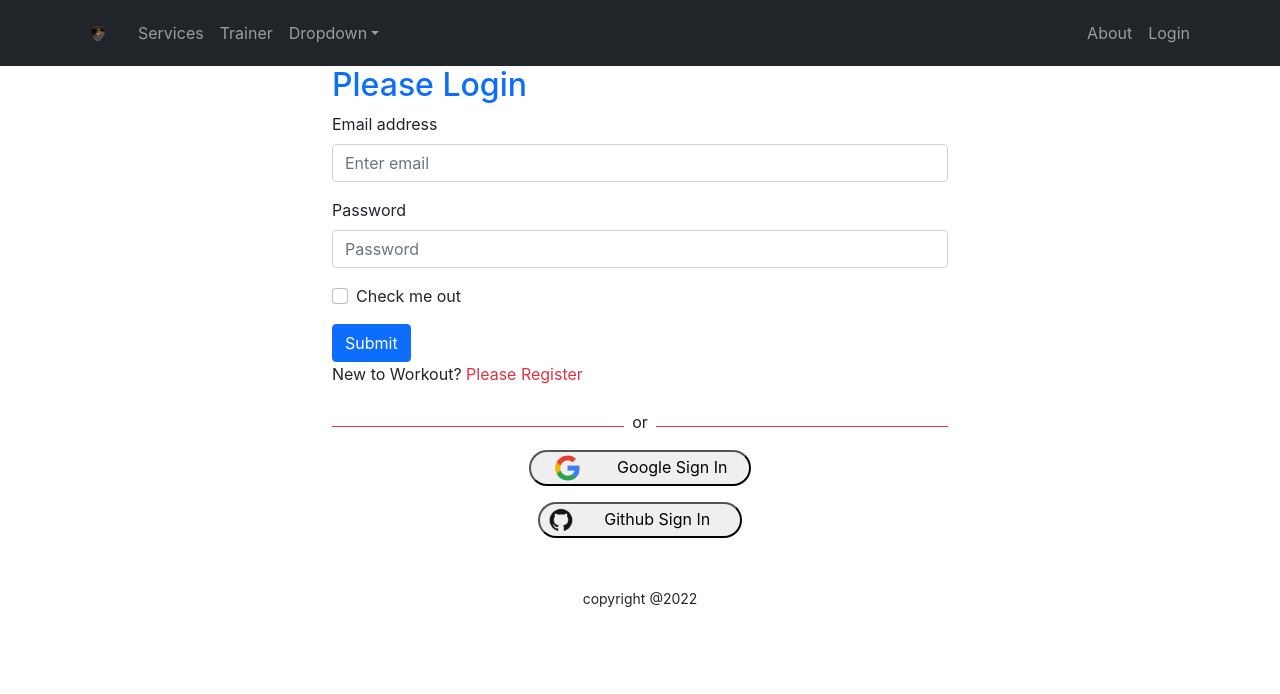
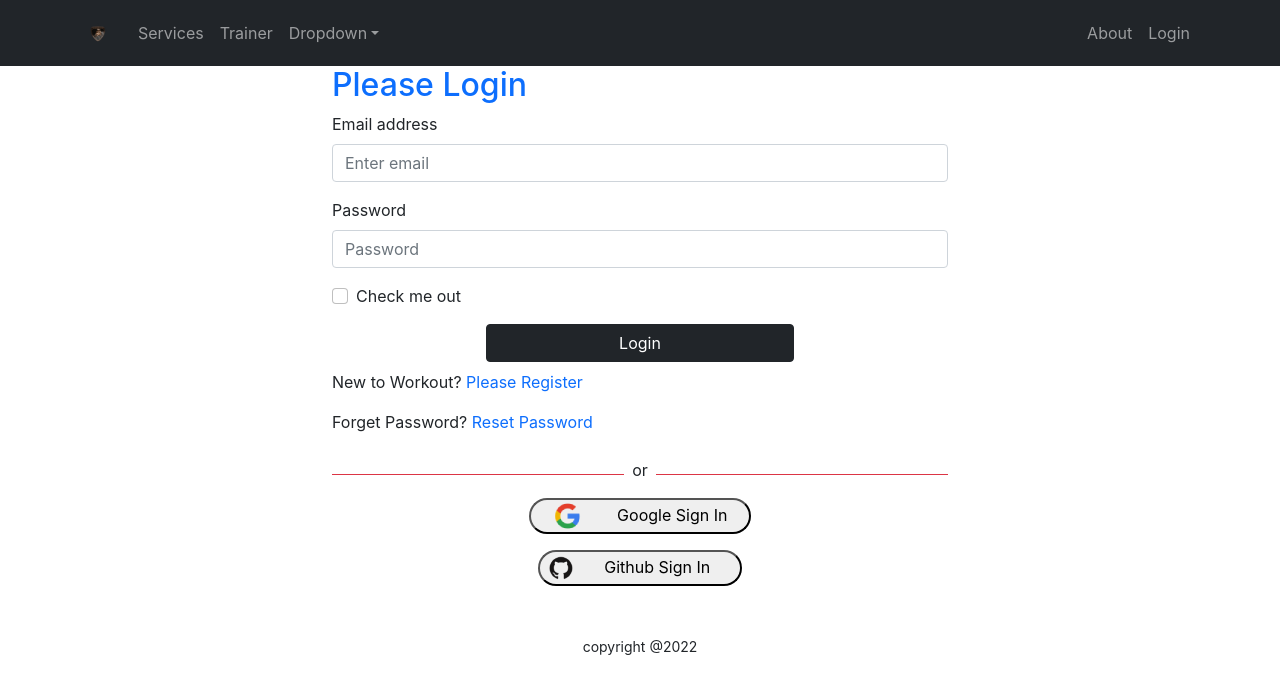
Before and after one commit to sakibhossan/gym-trainer-issue, a React (Create React App) app: page /login in a window 1280 px wide. Shown: the top 694 px of the page. Built offline with nearby package versions, Linux system fonts and the light colour scheme; no server answers; the HTML template or start-up script is replaced by a standard one.

Commit message:
conditonal login and register  terms use and disable button use

```diff
--- a/src/UniquePages/Login/Login/Login.js
+++ b/src/UniquePages/Login/Login/Login.js
@@ -1,7 +1,7 @@
 import React, { useRef } from 'react';
-import {Form, Button} from 'react-bootstrap';
-import { useSignInWithEmailAndPassword } from 'react-firebase-hooks/auth';
-import {Link, useLocation, useNavigate} from 'react-router-dom';
+import { Form, Button } from 'react-bootstrap';
+import { useSendPasswordResetEmail, useSignInWithEmailAndPassword } from 'react-firebase-hooks/auth';
+import { Link, useLocation, useNavigate } from 'react-router-dom';
 import auth from '../../../firebase.init';
 import SocialLogin from '../Social/SocialLogin/SocialLogin';
 
@@ -11,25 +11,42 @@ const Login = () => {
   const location = useLocation();
   const navigate = useNavigate();
 
+  let errorElement;
+  let from = location.state?.from?.pathname || "/";
 
-    let from = location.state?.from?.pathname || "/";
   const [
     signInWithEmailAndPassword,
     user,
     loading,
     error,
   ] = useSignInWithEmailAndPassword(auth);
-    const handleSubmit  = event =>{
+  const [sendPasswordResetEmail, sending] = useSendPasswordResetEmail(
+    auth
+  );
+  const handleSubmit = event => {
     event.preventDefault();
     const email = emailRef.current.value;
     const password = passwordRef.current.value;
     signInWithEmailAndPassword(email, password);
   }
-    if(user){
+  if (user) {
     navigate(from, { replace: true });
   }
-    const navigateRegister = event =>{
+  if (error) {
+    errorElement =  <p className='text-danger'>Error: {error?.message}</p>
+
+
+
+
+}
+  const navigateRegister = event => {
     navigate('/register')
+  }
+  const resetPassword = async() =>{
+    const email = emailRef.current.value;
+    await sendPasswordResetEmail(email);
+          alert('Sent email');
+
   }
 
   return (
@@ -38,7 +55,7 @@ const Login = () => {
       <Form onSubmit={handleSubmit}>
         <Form.Group className="mb-3" controlId="formBasicEmail">
           <Form.Label>Email address</Form.Label>
-        <Form.Control ref={emailRef} type="email" placeholder="Enter email" required/>
+          <Form.Control ref={emailRef} type="email" placeholder="Enter email" required />
 
         </Form.Group>
 
@@ -49,11 +66,13 @@ const Login = () => {
         <Form.Group className="mb-3" controlId="formBasicCheckbox">
           <Form.Check type="checkbox" label="Check me out" />
         </Form.Group>
-      <Button variant="primary" type="submit">
-        Submit
+        <Button variant="dark w-50 mx-auto d-block mb-2" type="submit">
+         Login
         </Button>
       </Form>
-    <p>New to Workout? <Link to = '/register' className='text-danger pe-auto text-decoration-none' onClick={navigateRegister}>Please Register</Link></p>
+      {errorElement}
+      <p>New to Workout? <Link to='/register' className='text-primary pe-auto text-decoration-none' onClick={navigateRegister}>Please Register</Link></p>
+      <p>Forget Password? <Link to='/register' className='text-primary pe-auto text-decoration-none' onClick={resetPassword}>Reset Password</Link></p>
       <SocialLogin></SocialLogin>
 
 
--- a/src/UniquePages/Login/Register/Register.css
+++ b/src/UniquePages/Login/Register/Register.css
@@ -2,11 +2,13 @@
     margin: 0 auto;
     width: 50%;
 }
-.register-form input{
+.register-form input:not([type=checkbox]){
     display: block;
     width: 100%;
     height: 50px;
     padding-left: 10px;
     font-size: 18px;
     margin-bottom: 15px;
+    border-radius: 5px;
+
 }
--- a/src/UniquePages/Login/Register/Register.js
+++ b/src/UniquePages/Login/Register/Register.js
@@ -1,4 +1,4 @@
-import React from 'react';
+import React, { useState } from 'react';
 import { Link, useNavigate } from 'react-router-dom';
 import './Register.css';
 import { useCreateUserWithEmailAndPassword } from 'react-firebase-hooks/auth';
@@ -6,6 +6,7 @@ import  auth from '../../../firebase.init';
 import SocialLogin from '../Social/SocialLogin/SocialLogin';
 
 const Register = () => {
+    const [terms, setTerms] = useState(false);
     const [
         createUserWithEmailAndPassword,
         user,
@@ -28,8 +29,12 @@ const handleRegister = event =>{
     const name = event.target.name.value;
     const email = event.target.email.value;
     const password = event.target.password.value;
+    // const agree = event.target.terms.checked;
+    if(terms){
+        createUserWithEmailAndPassword(email, password);
+    }
 
-    createUserWithEmailAndPassword(email, password);
+
 }
 
 
@@ -42,10 +47,16 @@ const handleRegister = event =>{
                 <input type="email" name="email" id="" placeholder='Email Addrees' required />
 
                 <input type="password" name="password" id="" placeholder='Password' required />
+                <input onClick={() => setTerms(!terms)} type="checkbox" name="terms" id="terms" />
+                <label className={`ps-2 ${terms ? '': 'text-danger'}`} htmlFor="terms">Accept Terms and Condition</label>
 
-                <input type="submit" value="Register" />
+                <input
+                disabled={!terms}
+                className='w-50 mx-auto btn btn-dark mt-3'
+                type="submit"
+                value="Register" />
             </form>
-            <p>Already Have an Account <Link to = '/login' className='text-danger pe-auto text-decoration-none' onClick={navigateLogin}>Please Login</Link></p>
+            <p>Already Have an Account <Link to = '/login' className='text-primary pe-auto text-decoration-none' onClick={navigateLogin}>Please Login!</Link></p>
             <SocialLogin></SocialLogin>
         </div>
     );
--- a/src/UniquePages/Login/Social/SocialLogin/SocialLogin.js
+++ b/src/UniquePages/Login/Social/SocialLogin/SocialLogin.js
@@ -1,22 +1,24 @@
 import React from 'react';
 import google from '../../../../Images/Trainer/google.png';
 import github from '../../../../Images/Trainer/github.png';
-import { useSignInWithGoogle } from 'react-firebase-hooks/auth';
+import { useSignInWithGithub, useSignInWithGoogle } from 'react-firebase-hooks/auth';
 import auth from '../../../../firebase.init';
 import { useNavigate } from 'react-router-dom';
 
 const SocialLogin = () => {
+
     const [signInWithGoogle, user, loading, error] = useSignInWithGoogle(auth);
+    const [signInWithGithub, user1, loading1, error1] = useSignInWithGithub(auth);
 const navigate =useNavigate();
 let errorElement;
-    if (error) {
-        errorElement = <div>
+    if (error || error1) {
+        errorElement =  <p className='text-danger'>Error: {error?.message} {error1?.message}</p>
 
-                <p className='text-danger'>Error: {error.message}</p>
-            </div>
+
+
 
     }
-    if(user){
+    if(user || user1){
         navigate('/home');
     }
     return (
@@ -36,6 +38,7 @@ let errorElement;
                     <span className='px-3'> Google Sign In</span>
                 </button>
                 <button
+                onClick={() =>signInWithGithub() }
                 className=' rounded-pill d-block mx-auto my-3'>
                     <img src={github} alt="" />
                     <span className='px-4'> Github Sign In</span>
```
Lines whose indentation alone changed are shown as unchanged.
